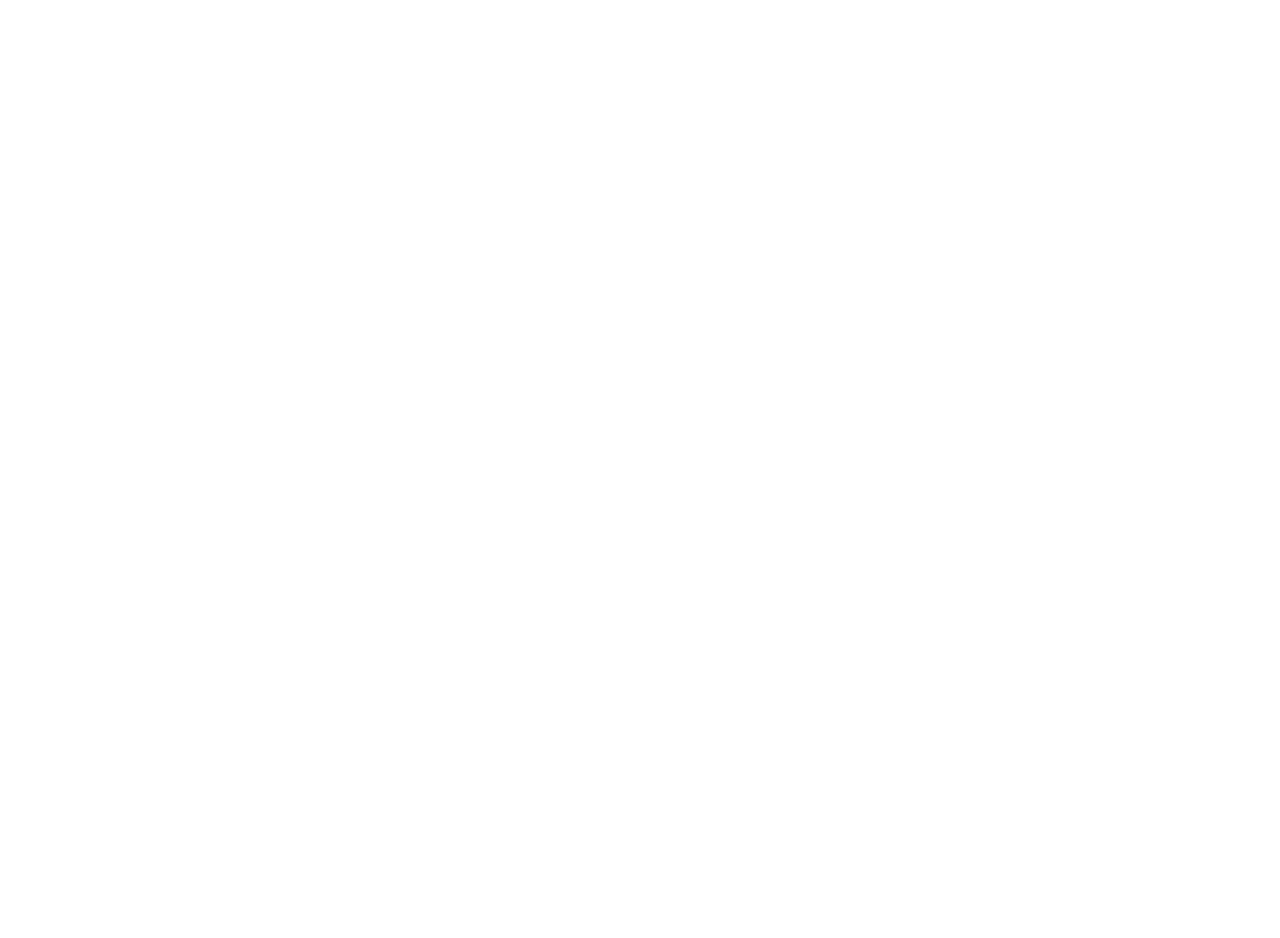
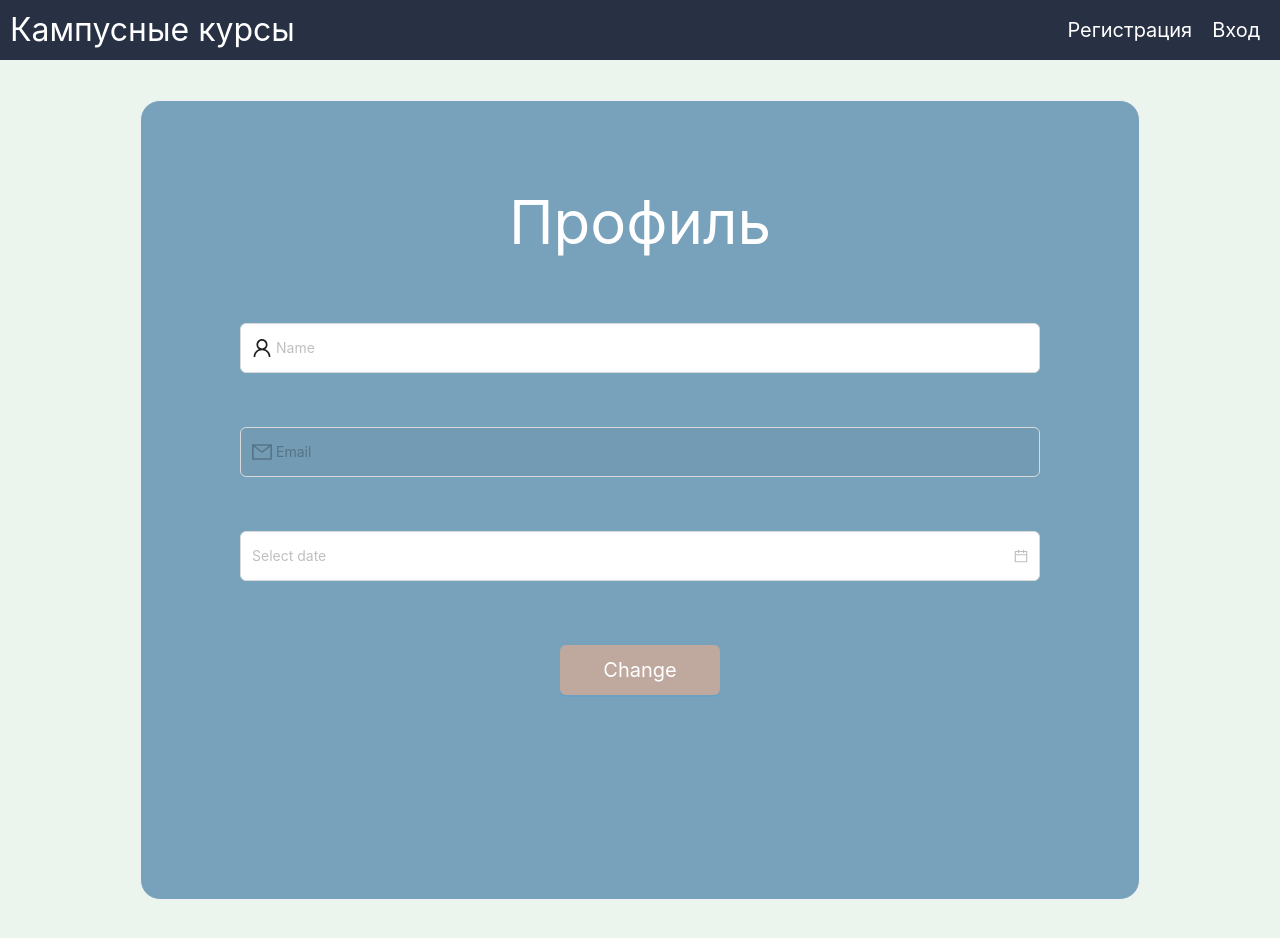
Before and after one commit to GambrinusUp/adv-react-CampusCourses, a React (Create React App) app: page /profile in a window 1280 px wide. Before the commit this address had no page. Shown: the top 938 px of the page. Before the commit the page ends 800 px from the top, so only its background shows below. Built offline with nearby package versions, Linux system fonts and the light colour scheme.

Commit message:
Сверстана страница профиля

```diff
--- a/src/App.js
+++ b/src/App.js
@@ -5,6 +5,7 @@
 import Authorization from "./components/pages/authorization";
 import { BrowserRouter as Router, Routes, Route } from 'react-router-dom';
 import Start from "./components/pages/start";
+import Profile from "./components/pages/profile";
 function App() {
   return (
       <Router>
@@ -12,6 +13,7 @@
               <Route path='/registration' element={<Registration />} />
               <Route path='/authorization' element={<Authorization />} />
               <Route path='/' element={<Start />} />
+              <Route path='/profile' element={<Profile />} />
           </Routes>
       </Router>
   );
--- a/src/components/API/authorizeAPI.js
+++ b/src/components/API/authorizeAPI.js
@@ -81,6 +81,24 @@
         });
 }
 
+function profile(token) {
+    return axios.get(API_URL + "profile", {
+        headers: {
+            Authorization: `Bearer ${token}`,
+        },
+    })
+        .then((response) => {
+            console.log(response);
+            console.log(response.data);
+            return response.data;
+        })
+        .catch((error) => {
+            console.log(error);
+            console.log(error.response.status);
+            return '';
+        });
+}
+
 /*function register() {
 
 }*/
@@ -89,5 +107,6 @@
     login : login,
     logout : logout,
     registration : registration,
-    role : role
+    role : role,
+    profile : profile
 }
--- a/src/components/UI/navbar.js
+++ b/src/components/UI/navbar.js
@@ -64,7 +64,7 @@
         } else {
             setIsLoggedIn(false);
         }
-    }, []);
+    }, [dispatch, userEmail]);
     const logoutUser = () => {
         let token = localStorage.getItem("token");
         console.log(token);
--- a/src/components/pages/profile.js
+++ b/src/components/pages/profile.js
@@ -0,0 +1,99 @@
+import Navbar from "../UI/navbar";
+import React, {useEffect} from "react";
+import {useDispatch, useSelector} from "react-redux";
+import {Input, Form, DatePicker, Button, Card} from "antd";
+import {MailOutlined, UserOutlined} from "@ant-design/icons";
+import {getProfile} from "../store/authorizeReducer";
+
+const Profile = () => {
+    const fullName = useSelector(state => state.authorizePage.fullName);
+    const email = useSelector(state => state.authorizePage.email);
+    const dispatch = useDispatch();
+    const inputRef = React.createRef();
+    useEffect(() => {
+        console.log(localStorage.getItem("token"));
+        const token = localStorage.getItem("token");
+        if (token !== null && token !== '') {
+            dispatch(getProfile(token))
+                .then(() => {
+                    console.log("Logged in successfully");
+                    console.log(fullName, email);
+                    inputRef.current.value = fullName;
+                })
+                .catch(() => {
+                    console.log("Failed to login");
+                });
+        } else {
+            console.log("Failed to login");
+        }
+        console.log(token);
+    }, [dispatch, email, fullName, inputRef]);
+    const onFinish = (values) => {
+        console.log('Received values of form: ', values);
+    };
+    return (
+        <div style={{backgroundColor: "#EBF5EE", width: "100%", height: "1000px"}}>
+            <Navbar />
+            <div style={{ display: "flex", justifyContent: "center", alignItems: "center", height: "100%", fontSize: "46px" }}>
+                <Card
+                    style={{
+                        minWidth: 1000,
+                        width: "70%",
+                        height: 800,
+                        backgroundColor: "#78A1BB",
+                        borderRadius: "20px"
+                    }}
+                >
+                    <div style={{ display:"flex", textAlign: "center", justifyContent: "center"}}>
+                <Form
+                    name="profile-form"
+                    onFinish={onFinish}
+                >
+                    <Form.Item>
+                        <div style={{
+                            paddingTop: 50,
+                            fontStyle: "normal",
+                            fontSize: "60px",
+                            display: "flex",
+                            justifyContent: "center",
+                            color: "#FFFFFF"
+                        }}>Профиль{fullName}</div>
+                    </Form.Item>
+                    <Form.Item
+                        name="fullName"
+                        rules={[{ required: true, message: 'Пожалуйста, введите ФИО' }]}
+                        style={{minWidth: 800, width: "100%", paddingTop: "30px"}}
+                    >
+                        <Input  prefix={<UserOutlined style={{ fontSize: '20px'}} />} placeholder="Name" style={{ height: "50px" }}/>
+                    </Form.Item>
+                    <Form.Item
+                        name="email"
+                        rules={[{ required: true, message: 'Пожалуйста, введите Email' }]}
+                        style={{minWidth: 800, width: "100%", paddingTop: "30px"}}
+                    >
+                        <Input type="email" disabled={true} prefix={<MailOutlined style={{ fontSize: '20px'}} />} placeholder="Email" style={{ height: "50px" }}/>
+                    </Form.Item>
+                    <Form.Item
+                        name="birthday"
+                        rules={[{ required: true, message: 'Пожалуйста, выберите дату рождения' }]}
+                        style={{minWidth: 800, width: "100%", paddingTop: "30px"}}
+                    >
+                        <DatePicker style={{ width: '100%', height: "50px" }} />
+                    </Form.Item>
+                    <Form.Item style={{paddingTop: "40px"}}>
+                        <Button type="primary" htmlType="submit" className="login-form-button" style={{backgroundColor: "#BFA89E",
+                            width: "160px",
+                            height: "50px",
+                            fontSize: "20px"}}>
+                            Change
+                        </Button>
+                    </Form.Item>
+                </Form>
+                    </div>
+                </Card>
+            </div>
+        </div>
+    );
+};
+
+export default Profile;
--- a/src/components/store/authorizeReducer.js
+++ b/src/components/store/authorizeReducer.js
@@ -4,6 +4,7 @@
 const LOGIN_FAIL = "LOGIN_FAIL";
 const LOGOUT = "LOGOUT";
 const GET_ROLE = "GET_ROLE";
+const GET_PROFILE = "GET_PROFILE";
 
 let initialState = {
     token: '',
@@ -11,7 +12,10 @@
     "isTeacher": false,
     "isStudent": false,
     "isAdmin": false,
-    email: ''
+    email: '',
+    fullName: '',
+    birthDate: ''
+
 };
 
 const authReducer = (state = initialState, action) => {
@@ -36,9 +40,34 @@
             newState.isTeacher = action.data.isTeacher;
             newState.isStudent = action.data.isStudent;
             return newState
+        case GET_PROFILE:
+            newState.email = action.data.email;
+            newState.fullName = action.data.fullName;
+            newState.birthDate = action.data.birthDate;
+            return newState
         default:
             return state;
     }
+};
+
+export const getProfile = (token) => (dispatch) => {       //изменить
+    return authorizeAPI.profile(token).then(
+        (data) => {
+            console.log(data);
+            if(data === '') {
+                console.log("error");
+                dispatch({
+                    type: LOGIN_FAIL,
+                });
+                return Promise.reject();
+            }
+            dispatch({
+                type: GET_PROFILE,
+                data: { email: data.email, birthDate: data.birthDate, fullName: data.fullName },
+            });
+            return Promise.resolve();
+        }
+    );
 };
 
 export function loginActionCreator(token) {
```
